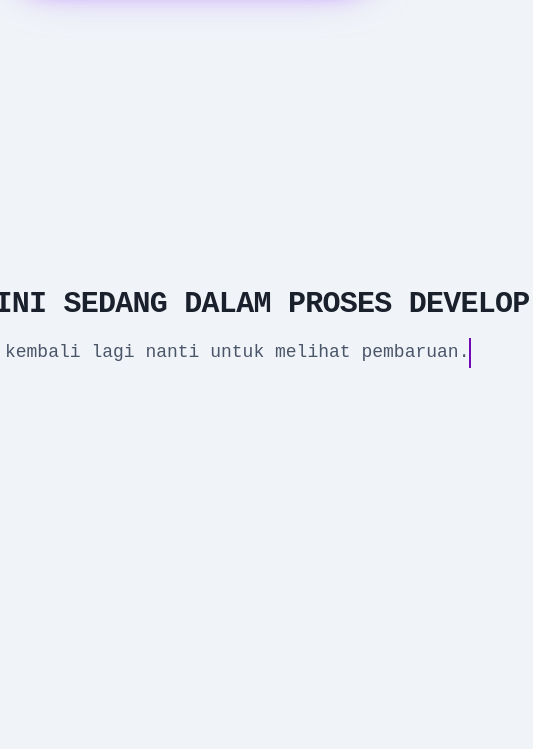
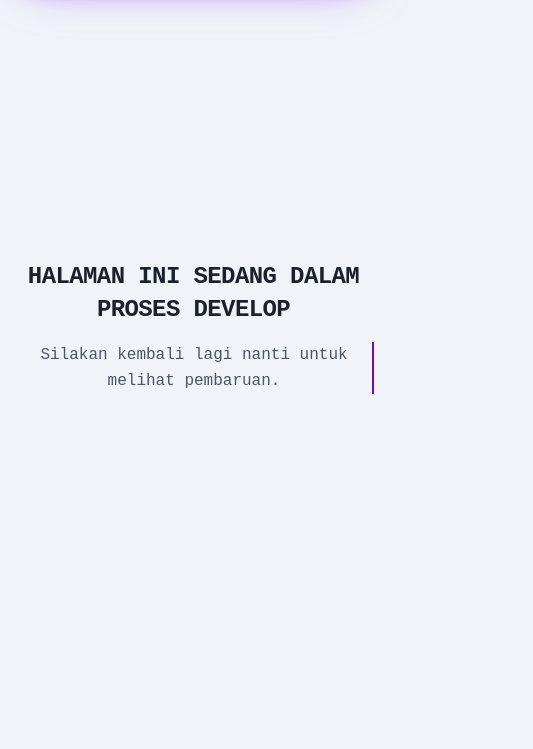
Before and after one commit to Dewi-Sartika-PI/Arunika, a plain HTML site: page road-map.html in a window 390 px wide. Shown: the part 95-844 px from the top of the page, 533 px wide, since content can reach past the window. Drawn offline with nearby package versions, Linux system fonts and the light colour scheme.

Commit message:
roadmap page -perbaruan tulisan agar responsive

```diff
--- a/road-map.html
+++ b/road-map.html
@@ -95,13 +95,14 @@
       align-items: center;
       flex-direction: column;
       text-align: center;
-      white-space: nowrap; /* Prevent line breaks */
+      white-space: normal;
+      word-break: break-word;
     }
 
     .typewriter-text {
-      overflow: hidden; /* Hide overflow to create typing effect */
-      border-right: .15em solid #7209b7; /* The typewriter cursor */
-      font-family: monospace; /* Monospaced font */
+      overflow: hidden;
+      border-right: .15em solid #7209b7;
+      font-family: monospace;
     }
 
     @keyframes typing {
@@ -201,13 +202,20 @@
     </div>
   </header>
 
-  <main class="flex items-center justify-center text-center min-h-screen">
+  <main class="flex items-center justify-center min-h-screen px-4">
     <!-- DEVELOPE NOTICE -->
-    <div class="typewriter-container text-center">
-      <h1 id="typewriter-title" class="typewriter-text text-3xl sm:text-4xl lg:text-5xl font-bold tracking-tight"></h1>
-      <p id="typewriter-subtitle" class="typewriter-text mt-4 text-lg text-muted leading-relaxed"></p>
-    </div>
-  </main>
+    <div class="typewriter-container max-w-3xl w-full text-center">
+    <h1 id="typewriter-title"
+        class="typewriter-text font-bold tracking-tight
+               text-2xl sm:text-3xl md:text-4xl lg:text-5xl
+               leading-snug sm:leading-tight">
+    </h1>
+    <p id="typewriter-subtitle"
+       class="typewriter-text mt-4 text-base sm:text-lg md:text-xl
+              text-muted leading-relaxed px-2 sm:px-6">
+    </p>
+  </div>
+</main>
 
   <footer class="relative z-0 footer-cyber-bg">
     <div class="container mx-auto max-w-7xl py-16 px-4 sm:px-6 lg:px-8 relative z-10">
```
